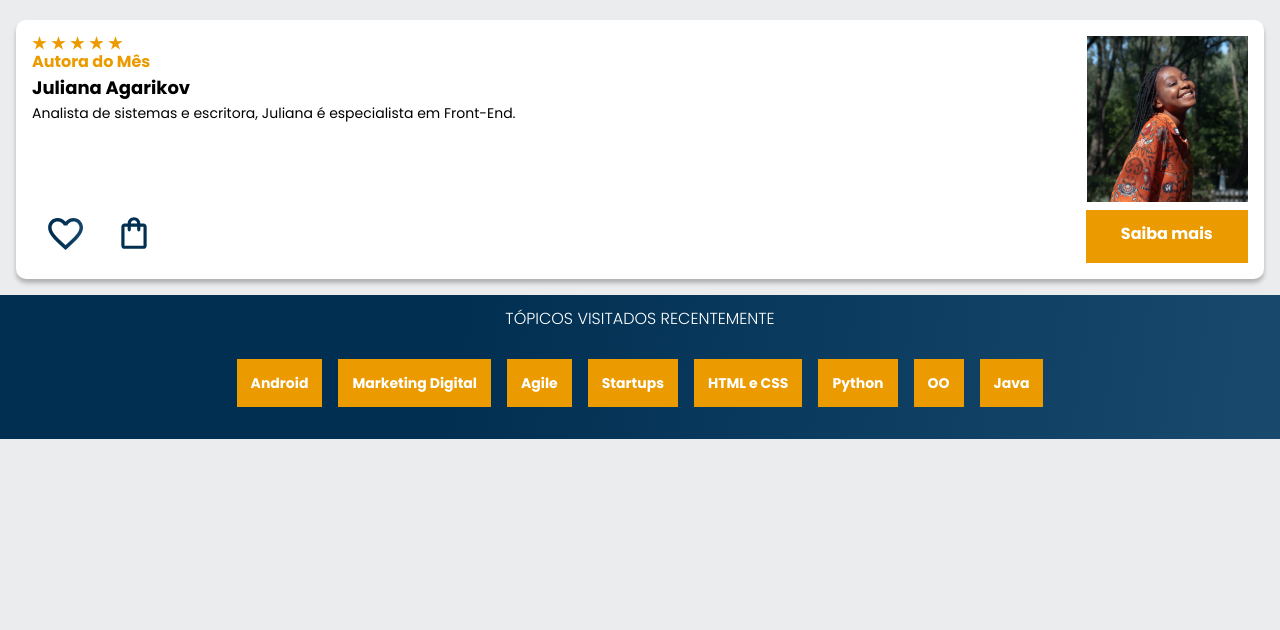
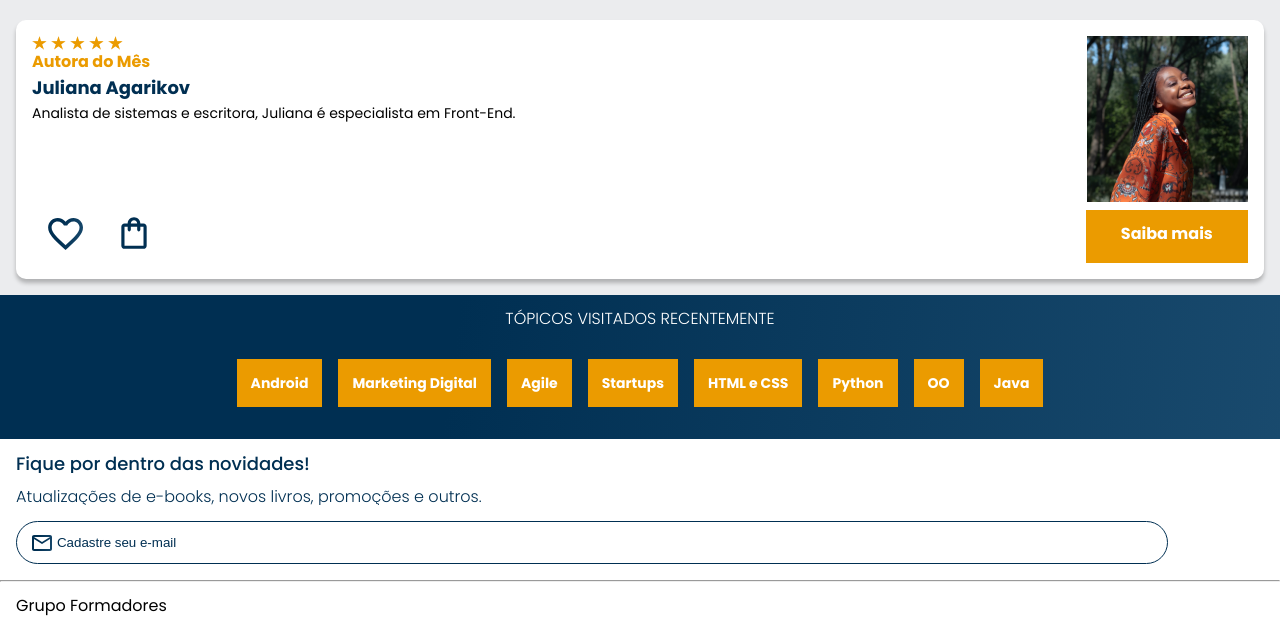
Before and after one commit to GuilhermePCampos/Formadores_ResponsividadeMobileFirst, a plain HTML site: page index.html in a window 1280 px wide. Shown: the part 1961-2591 px from the top of the page. Before the commit the page ends 2400 px from the top, so only its background shows below. Drawn offline with nearby package versions, Linux system fonts and the light colour scheme.

Commit message:
contato e rodape

```diff
--- a/index.html
+++ b/index.html
@@ -198,6 +198,18 @@
     </ul>
   </section>
 
+  <section class="contato">
+    <h2 class="contato__titulo">Fique por dentro das novidades!</h2>
+    <p class="contato__texto">Atualizações de e-books, novos livros, promoções e outros.</p>
+    <input type="email" placeholder="Cadastre seu e-mail" class="contato__email">
+  </section>
+
+  <hr/>
+
+  <footer class="rodape">
+    <h2 class="rodape__titulo">Grupo Formadores</h2>
+  </footer>
+
 
   <script src="https://cdn.jsdelivr.net/npm/swiper@10/swiper-bundle.min.js"></script>
   <script>
--- a/styles.css
+++ b/styles.css
@@ -2,11 +2,14 @@
 @import url("styles/banner.css");
 @import url("styles/carrosel.css");
 @import url("styles/topicos.css");
+@import url("styles/rodape.css");
+@import url("styles/contato.css");
 
 :root {
   --cor-de-fundo: #EBECEE;
   --branco: #FFF;
   --laranja: #EB9B00;
+  --azul: #002F52;
   --azul-degrade: linear-gradient(97.54deg, #002F52 35.49%, #326589 165.37%);
   --font-principal: 'Poppins', sans-serif;
 }
--- /dev/null
+++ b/styles/contato.css
@@ -0,0 +1,38 @@
+.contato {
+    background-color: var(--branco);
+    padding: 1em;
+}
+
+.contato__titulo,
+.contato__texto {
+    background: var(--azul-degrade);
+    -webkit-background-clip: text;
+    -webkit-text-fill-color: transparent;
+    background-clip: text;
+}
+
+.contato__titulo {
+    font-size: 18px;
+    font-weight: 500;
+}
+
+.contato__texto {
+    font-weight: 300;
+    margin: 1em 0;
+}
+
+.contato__email {
+    padding: 1em;
+    border: 1px solid var(--azul);
+    border-radius: 24px;
+    width: 90%;
+    color: var(--azul);
+}
+
+.contato__email::placeholder {
+    font-family: var(--fonte-principal);
+    color: var(--azul);
+    background: url("../img/Email.svg") no-repeat;
+    padding: 4px 0;
+    padding-left: 2em;
+}
--- /dev/null
+++ b/styles/rodape.css
@@ -0,0 +1,8 @@
+hr {
+    margin: 0;
+}
+
+.rodape {
+    background-color: var(--branco);
+    padding: 1em;
+}
```
